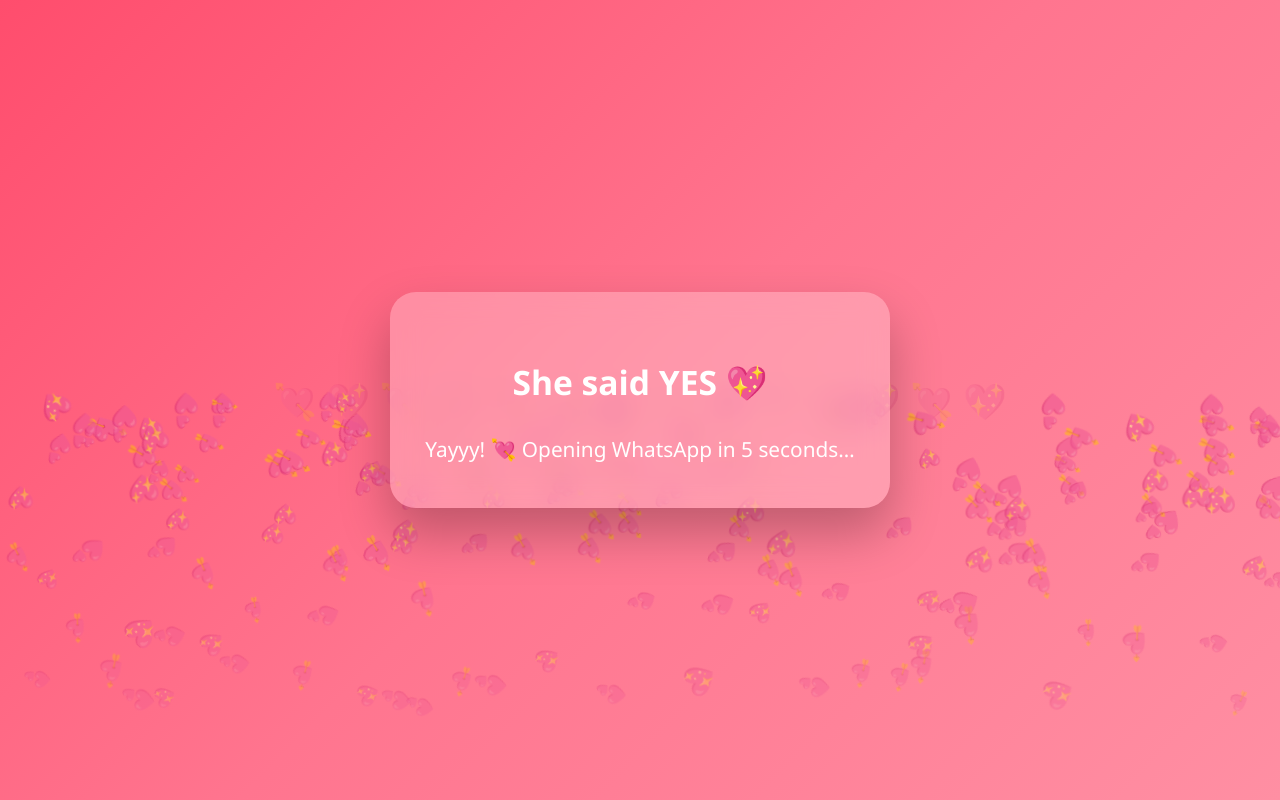
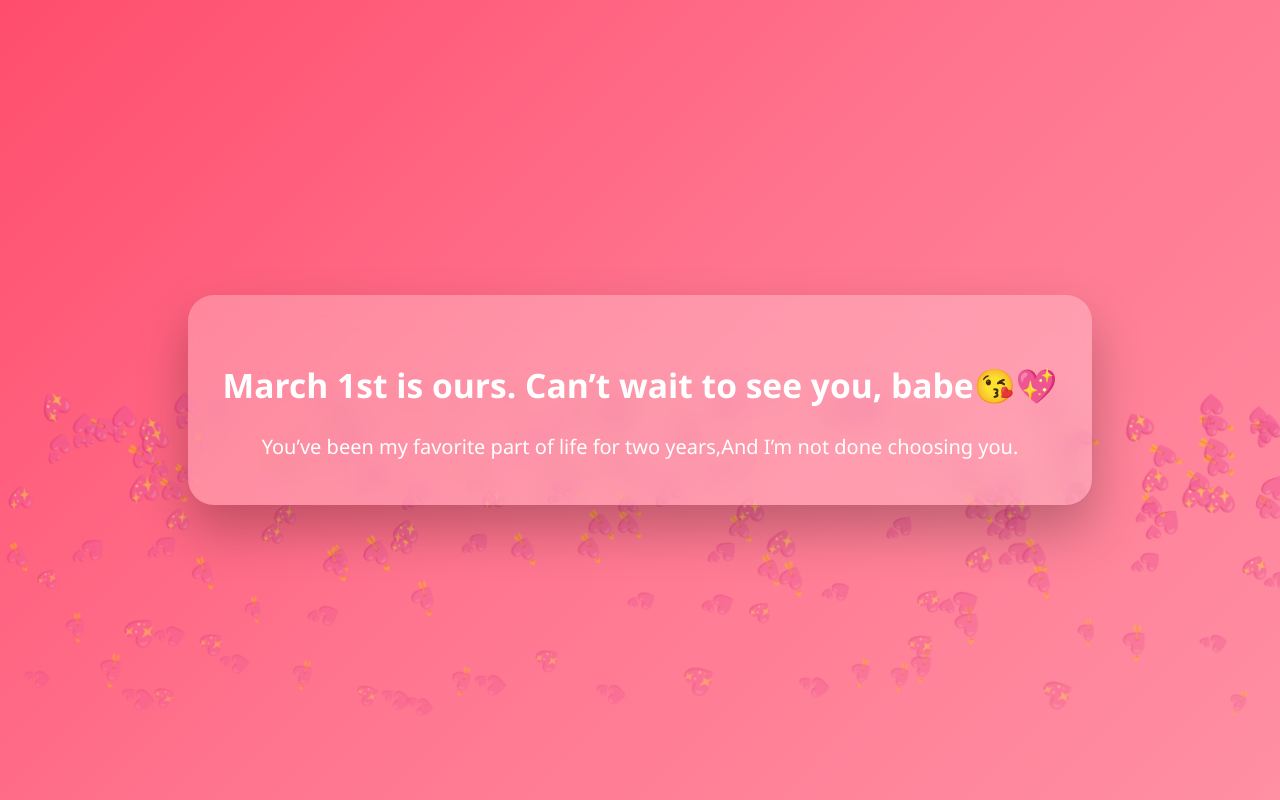
Before and after one commit to fabiopereira82279-glitch/valentine, a plain HTML site: page index.html in a window 1280 px wide. Both pictures are taken after a click on the button "Yes 💕". Drawn offline with Linux system fonts and the light colour scheme.

Commit message:
Valentine's
Updated the Valentine's Day message and added Instagram link.

```diff
--- a/index.html
+++ b/index.html
@@ -22,7 +22,7 @@
     }
 
     body::before {
-      content: "💘 💖 💘 💖 💘 💖 💘 💖 💘 💖 💘 💖 💘 💖";
+      content: "💘 💖 💘 💖 💘 💖 💘 💖 💘 💖";
       position: absolute;
       inset: 0;
       font-size: 2.2rem;
@@ -46,7 +46,7 @@
 
     h1 {
       color: #fff;
-      margin-bottom: 30px;
+      margin-bottom: 25px;
       font-size: 2.1rem;
     }
 
@@ -88,6 +88,13 @@
       position: relative;
     }
 
+    .message {
+      display: none;
+      margin-top: 18px;
+      color: #fff;
+      font-size: 1.25rem;
+    }
+
     .heart {
       position: fixed;
       top: -30px;
@@ -101,13 +108,6 @@
         transform: translateY(130vh) rotate(360deg);
         opacity: 0;
       }
-    }
-
-    .message {
-      color: white;
-      font-size: 1.3rem;
-      margin-top: 20px;
-      display: none;
     }
   </style>
 </head>
@@ -123,7 +123,8 @@
     </div>
 
     <div class="message" id="msg">
-      Yayyy! 💘 Opening WhatsApp in 5 seconds…
+     You’ve been my favorite part of life for two years,And I’m not done choosing you.<br>
+
     </div>
   </div>
 
@@ -135,6 +136,7 @@
     const btns = document.getElementById("btns");
 
     let clicked = false;
+    const instagramUsername = "frigan05";
 
     function moveNo() {
       const x = Math.random() * 200 - 100;
@@ -150,17 +152,20 @@
       clicked = true;
 
       btns.style.display = "none";
-      title.innerText = "She said YES 💖";
+      title.innerText = "March 1st is ours. Can’t wait to see you, babe😘💖";
       msg.style.display = "block";
 
       launchConfetti();
 
-      const phone = "7424518822";
-      const text = encodeURIComponent("I was thinking about Valentine’s Day and realized… you’re the only plan I want💖");
+      setTimeout(() => {
+        // Try opening Instagram app
+        window.location.href = `instagram://user?username=${instagramUsername}`;
 
-      setTimeout(() => {
-        window.open(`https://wa.me/${phone}?text=${text}`, "_blank");
-      }, 5000);
+        // Fallback to web
+        setTimeout(() => {
+          window.open(`https://www.instagram.com/${instagramUsername}/`, "_blank");
+        }, 1200);
+      }, 12000);
     });
 
     function launchConfetti() {
```
